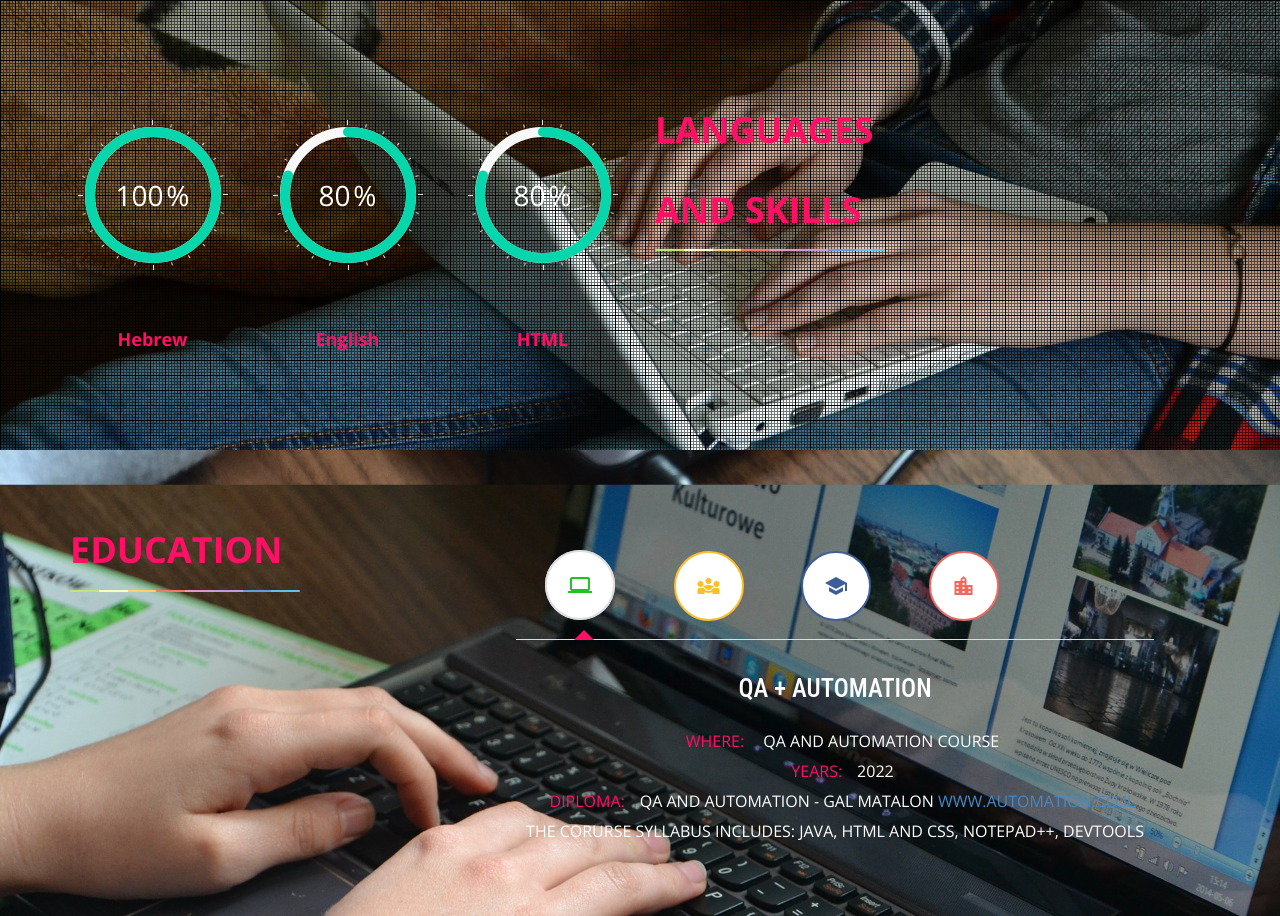
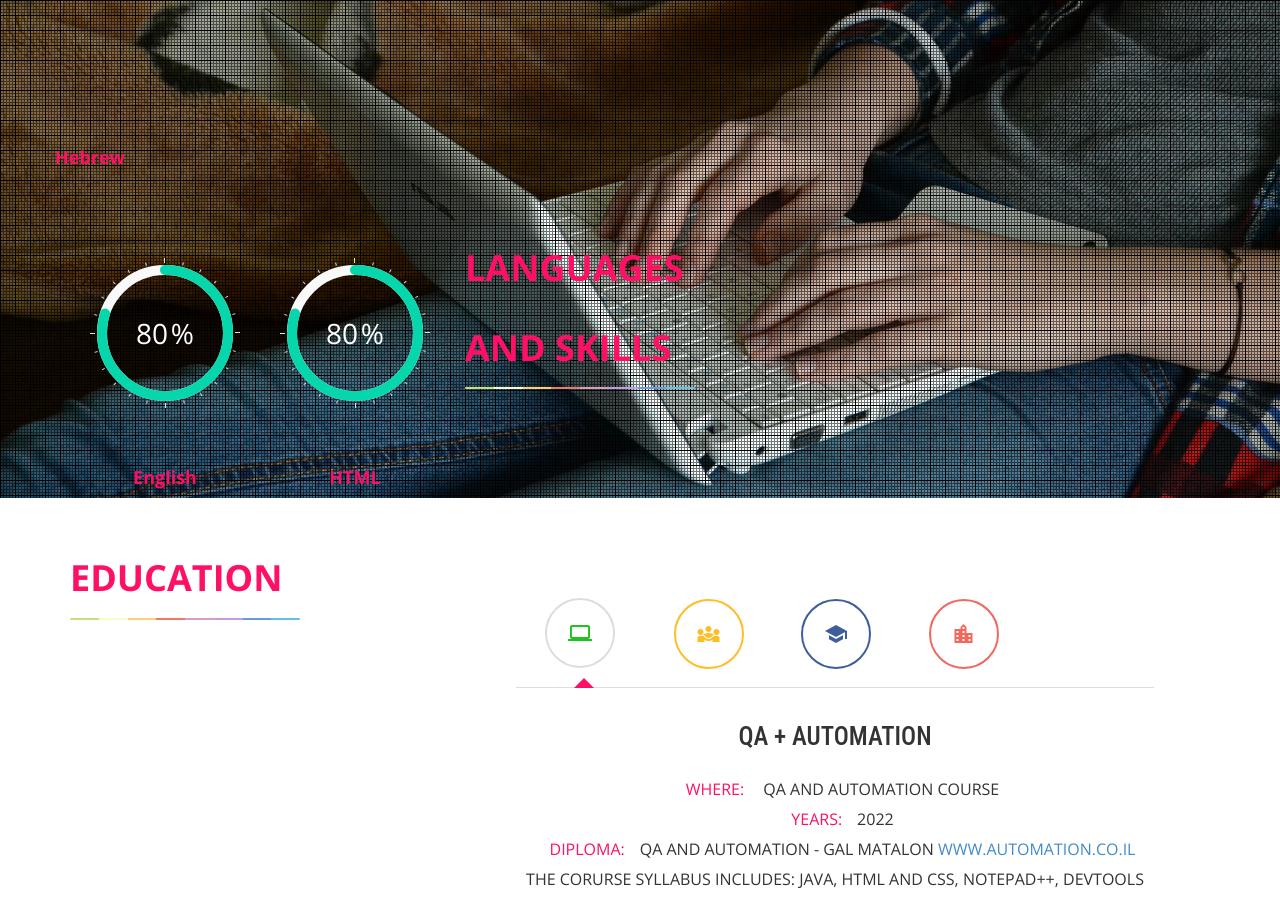
Before and after one commit to NoaSha/resume, a plain HTML site: page index.html in a window 1280 px wide. Shown: the part 1222-2138 px from the top of the page. Drawn offline with nearby package versions, Linux system fonts and the light colour scheme.

Commit message:
Update index.html

```diff
--- a/index.html
+++ b/index.html
@@ -104,10 +104,7 @@
         <div class="overlay">
             <div class="container">
                 <div class="row pad-top-bottom move-me">
-                    <div class="col-lg-2 col-md-2 col-sm-2 text-center wow bounceIn animated" data-wow-duration="1s" data-wow-delay=".2s">
-                        <span class="chart" data-percent="100">
-                            <span class="percent"></span>
-                        </span>
+                 <i class='fas fa-language' style='font-size:48px'></i></span>
                         <h4>Hebrew</h4>
                     </div>
                     <div class="col-lg-2 col-md-2 col-sm-2 text-center wow bounceIn animated" data-wow-duration="1s" data-wow-delay=".4s">
```
